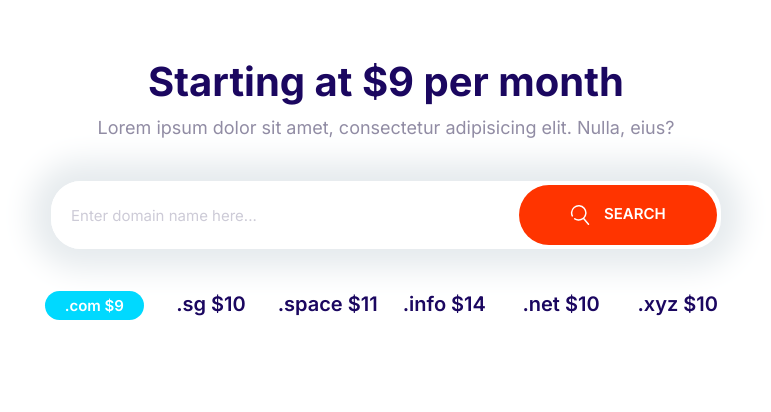
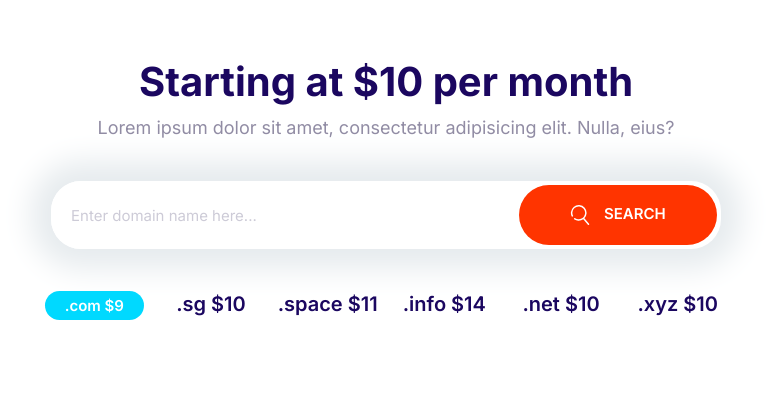
Before and after one commit to claing84/moshifyTest, a website built with Parcel: page playground.html in a window 1280 px wide. Shown: the whole page, without its empty margins (254-1025 px from the left). Built offline with nearby package versions, Linux system fonts and the light colour scheme.

Commit message:
Update price from $9 to $10

```diff
--- a/playground.html
+++ b/playground.html
@@ -17,7 +17,7 @@
 <body>
     <secton class="block container block-domain">
         <header class="block__header">
-            <h2>Starting at $9 per month</h2>
+            <h2>Starting at $10 per month</h2>
             <p>Lorem ipsum dolor sit amet, consectetur adipisicing elit. Nulla, eius?</p>
         </header>
         <div class="input-group">
```
